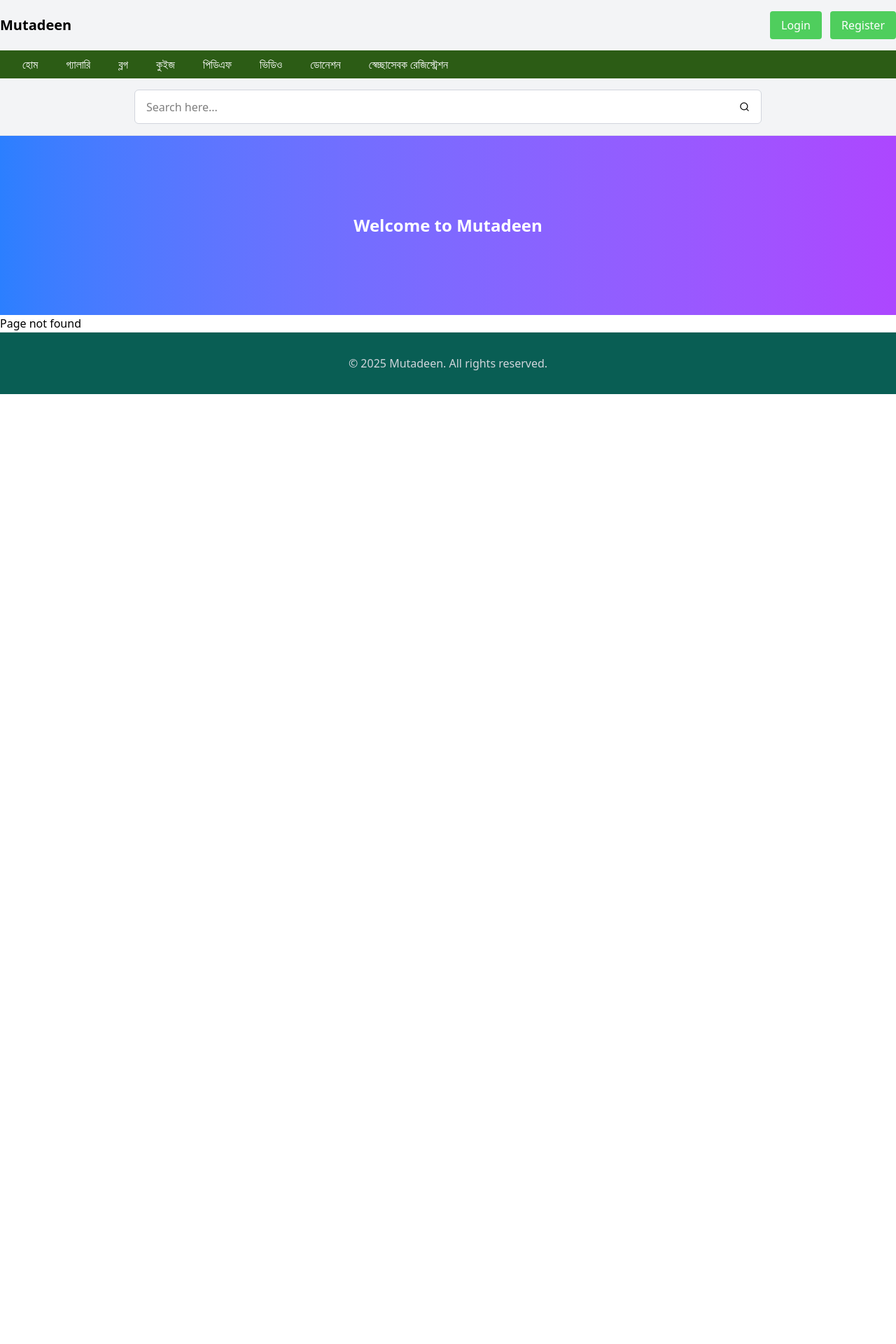
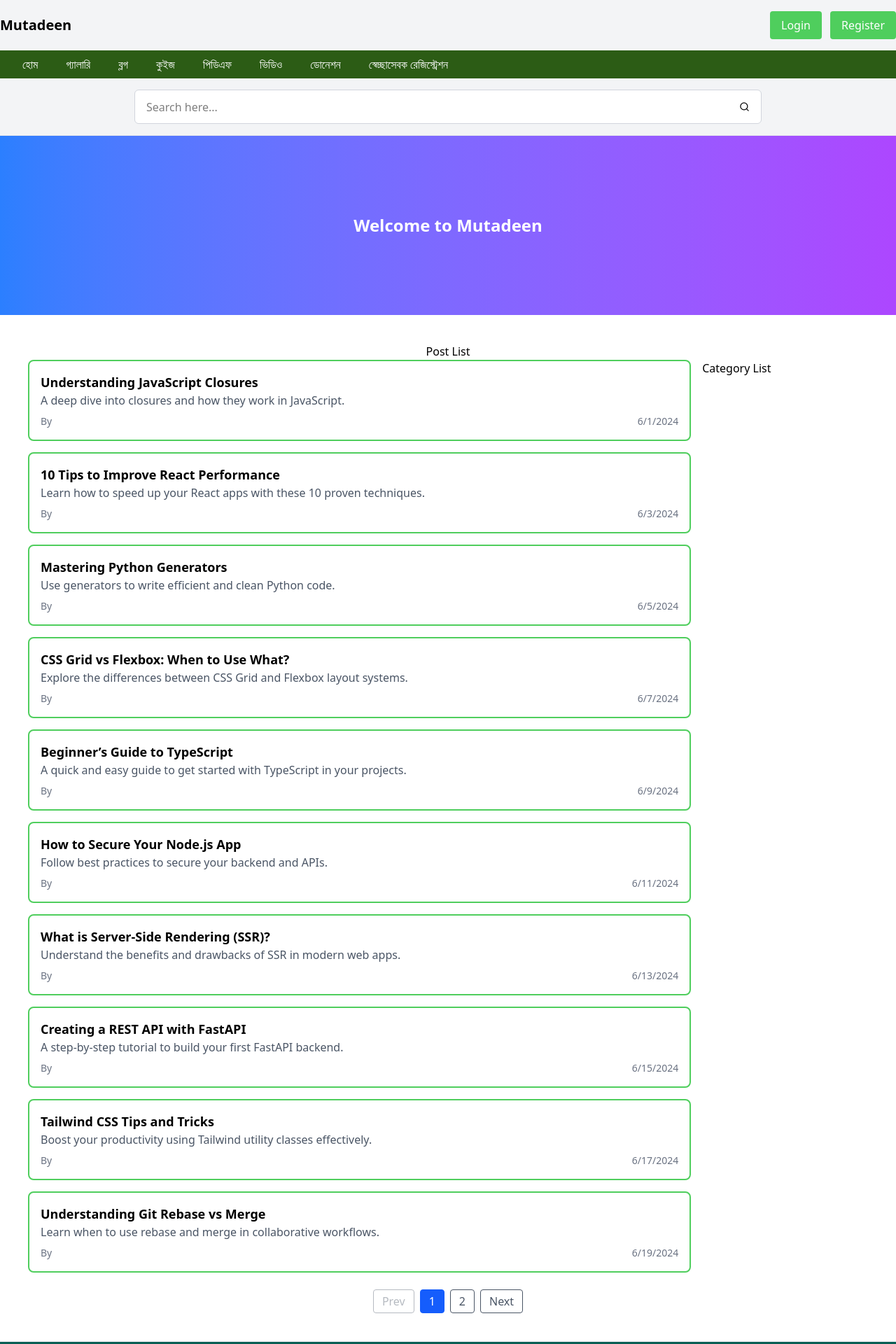
Before and after one commit to smattechnology/Mutadeen, a Next.js app: page /blog/0 in a window 1280 px wide. Before the commit this address had no page. Shown: the top 1920 px of the page at 70% size. Before the commit the page ends 800 px from the top, so only its background shows below. Built offline with nearby package versions, Linux system fonts and the light colour scheme.

Commit message:
page props fix

```diff
--- a/src/app/blog/[currentPage]/page.tsx
+++ b/src/app/blog/[currentPage]/page.tsx
@@ -148,18 +148,19 @@ const dummyPosts = [
 ];
 
 interface PageProps {
-  params?: {
-    currentPage?: Promise<{ currentPage?: string }> | { currentPage?: string };
+  params: {
+    page: string; // Not an array!
   };
 }
 
 const POSTS_PER_PAGE = 10; // adjust if needed
 
 export default async function BlogPage({ params }: PageProps) {
-  const page = params instanceof Promise ? await params : params;
-  const { currentPage } = page;
+  const currentPageInt = parseInt(params.page || "1", 10);
 
-  const currentPageInt = parseInt(currentPage ? currentPage : 1, 10);
+  if (isNaN(currentPageInt) || currentPageInt < 1) {
+    return <div>Invalid page</div>;
+  }
   const totalPages = Math.ceil(dummyPosts.length / POSTS_PER_PAGE);
 
   // Validate current page bounds
```
